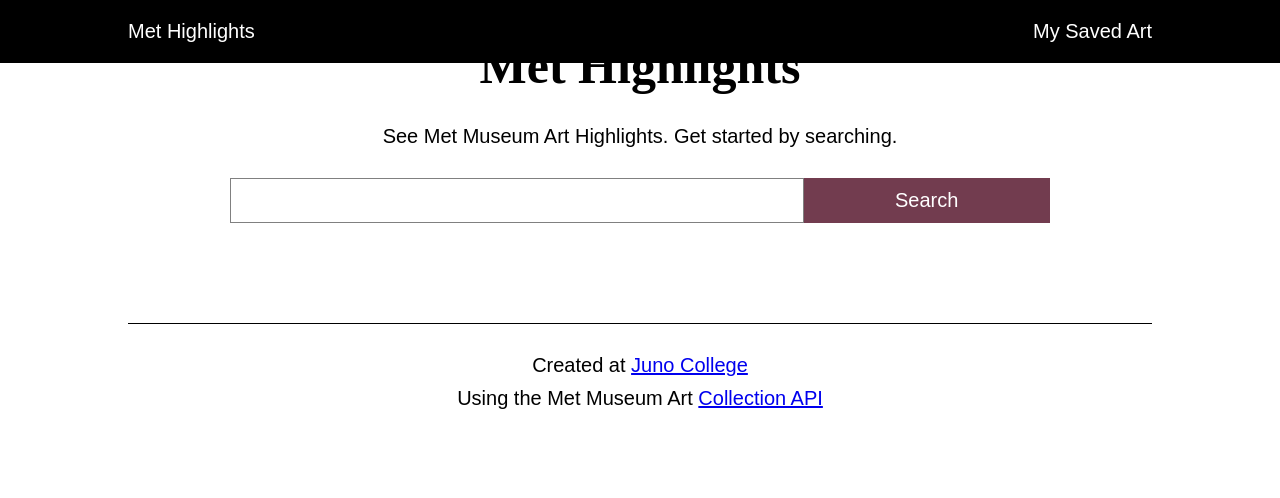
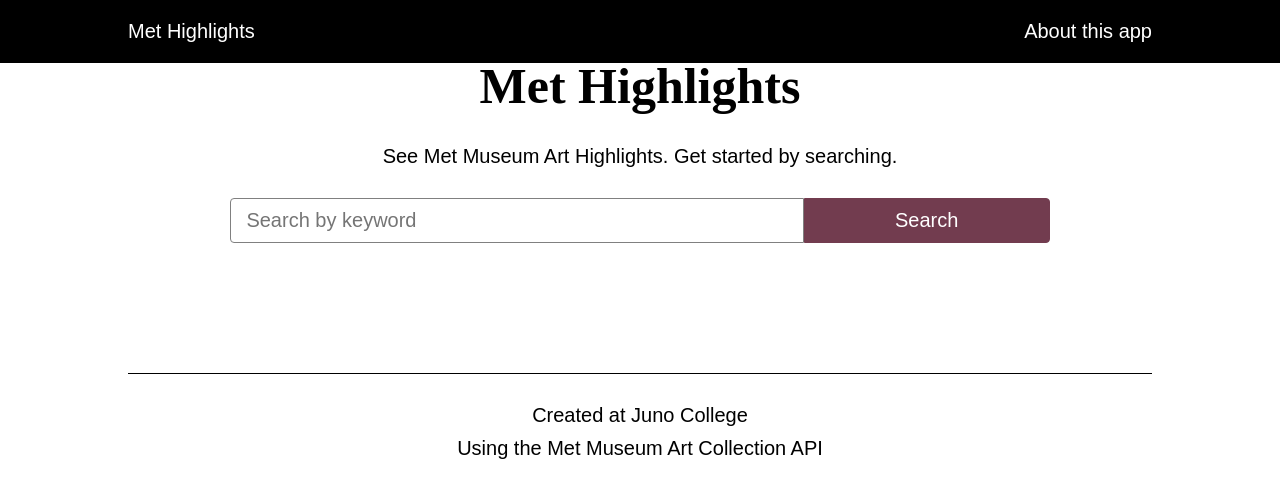
Before and after one commit to lindashendev/art-metapi-app, a React (Create React App) app: page / in a window 1280 px wide. Shown: the top 498 px of the page. Built offline with nearby package versions, Linux system fonts and the light colour scheme.

Commit message:
Created tags info

```diff
--- a/src/App.css
+++ b/src/App.css
@@ -18,6 +18,7 @@
 body {
   text-align: center;
   font-family: 'DM Sans', sans-serif;
+  background-color: #fff;
 }
 
 /* wrapper */
@@ -27,7 +28,7 @@
   max-width: 1200px;
 }
 
-/* typography styles */
+/* heading styles */
 h1,
 h2,
 h3,
@@ -45,12 +46,13 @@
   margin: 0;
 }
 
-/* navigation */
+/* navigation background*/
 nav {
   background-color: black;
   color: white;
 }
 
+/* nav flex */
 .nav {
   display: flex;
   justify-content: space-between;
@@ -58,13 +60,8 @@
   flex-wrap: wrap;
 }
 
-nav a {
-  color: white;
-  text-decoration: none;
-}
-
-nav li {
-  list-style-type: none;
+nav p {
+  padding: 1rem 0;
 }
 
 /* header */
@@ -73,9 +70,17 @@
   flex-direction: column;
   align-items: center;
   row-gap: 1.5rem;
-  padding-bottom: 2rem;
   justify-content: flex-end;
   display: flex;
+}
+
+/* image width */
+img {
+  width: 100%;
+}
+
+span {
+  font-weight: 700;
 }
 
 /* input form */
@@ -84,6 +89,7 @@
   display: flex;
   justify-content: center;
   align-items: center;
+  margin-bottom: 1rem;
 }
 
 input, button {
@@ -95,6 +101,7 @@
   width: 70%;
   border: 1px solid grey;
   padding-left: 0.75rem;
+  border-radius: 4px 0 0 4px;
 }
 
 button {
@@ -103,33 +110,32 @@
   background-color: #723C4F;
   color: white;
   border: 1px solid #723C4F;
+  border-radius: 0 4px 4px 0;
 }
 
 /* main art display */
+main {
+  padding: 1.25rem 0;
+}
+
 main > p {
-  color: rgb(101, 101, 101);
+  color: #656565;
   margin: 2rem 0;
 }
 
+/*  */
 .artDisplay {
-  background-color: rgb(240, 240, 240);
+  background-color: #ebebeb;
   padding: 2rem 2rem;
   display: flex;
   column-gap: 3rem;
   text-align: left;
 }
 
+
 .imgContainer,
 .description {
   width: 50%;
-}
-
-img {
-  width: 100%;
-}
-
-span {
-  font-weight: 700;
 }
 
 .description h2 {
@@ -142,13 +148,45 @@
   margin-top: 0.25rem;
 }
 
-/* footer styles */
+/* tags in results */
+.tags {
+  padding: 0;
+  margin: 0;
+  display: flex;
+  flex-wrap: wrap;
+  column-gap: 0.5rem;
+  row-gap: 0.5rem;
+}
+
+.tags > p:first-child {
+  font-weight: 700;
+  margin: 0.5rem 0;
+  flex-basis: 100%;
+}
+
+.tags li {
+  text-transform: uppercase;
+  letter-spacing: 1px;
+  font-size: 0.8rem;
+  list-style: none;
+  border: 1px solid rgb(188, 125, 16);
+  color: rgb(188, 125, 16);
+  padding: 0.5rem 1rem;
+  border-radius: 15px;
+}
+
+/* footer general styles */
 .footer {
   margin-top: 3rem;
   border-top: 1px solid black;
   padding: 1rem;
 }
 
-.footer p {
+footer p {
   margin-top: 0.5rem;
 }
+
+footer a {
+  text-decoration: none;
+  color: inherit;
+}
--- a/src/App.js
+++ b/src/App.js
@@ -44,7 +44,7 @@
 
   // input onChange - captures string
   const handleInput = (event) => {
-    setUserInput(event.target.value); // set userinput
+    setUserInput(event.target.value);
   };
 
   // when search is submitted - call the api
@@ -59,7 +59,7 @@
   return (
     <div className="App">
       <Header input={handleInput} submit={handleSubmit} value={userInput}/>
-        <MainContent art={art} search={searchTerm}/>
+      <MainContent art={art} search={searchTerm}/>
       <Footer />
     </div>
   );
--- a/src/Components/Header.js
+++ b/src/Components/Header.js
@@ -10,11 +10,12 @@
           <h1>Met Highlights</h1>
           <p>See Met Museum Art Highlights. Get started by searching.</p>
           <form onSubmit={prop.submit}>
+            <span className="sr-only">Search by keyword</span>
             <input
               type="text"
               id="userQuery"
               onChange={prop.input}
-              value={prop.value}
+              value={prop.value} placeholder="Search by keyword"
             />
             <button>Search</button>
           </form>
--- a/src/Components/MainContent.js
+++ b/src/Components/MainContent.js
@@ -1,7 +1,7 @@
 // Main Content
 const MainContent = (prop) => {
   const artObject = prop.art;
-  const {artistDisplayName, artistDisplayBio, department, dimensions, medium, primaryImageSmall, repository, title, GalleryNumber, creditLine} = prop.art;
+  const {artistDisplayName, artistDisplayBio, department, dimensions, medium, primaryImageSmall, repository, title, GalleryNumber, creditLine, tags} = prop.art;
 
   return (
     <main className="wrapper">
@@ -23,7 +23,19 @@
             {department && <p><span>Department:</span> {department}</p>}
             {dimensions && <p><span>Dimensions:</span> {dimensions}</p>}
             {medium && <p><span>Medium:</span> {medium}</p>  }
-            {repository && <p><span>Repository:</span> {repository}</p>  }
+            {repository && <p><span>Repository:</span> {repository}</p>}
+            <ul className="tags">
+            <p>Tag Info</p>
+              {
+                tags.map((tag, index) => {
+                  return (
+                  <li key={index}>
+                    <p>{tag.term}</p>
+                  </li>
+                  )
+                })
+              }
+            </ul>
           </div>
         </div>
         </>
--- a/src/Components/Navigation.js
+++ b/src/Components/Navigation.js
@@ -7,14 +7,12 @@
         <div>
           <p>Met Highlights</p>
         </div>
-      <div className="menu">
-        <ul>
-          <li><a href="#">My Saved Art</a></li>
-        </ul>
+        <div>
+          <p>About this app</p>
         </div>
       </div>
     </nav>
-  )
+  );
 }
 
 export default Navigation;
```
Lines whose indentation alone changed are shown as unchanged.
